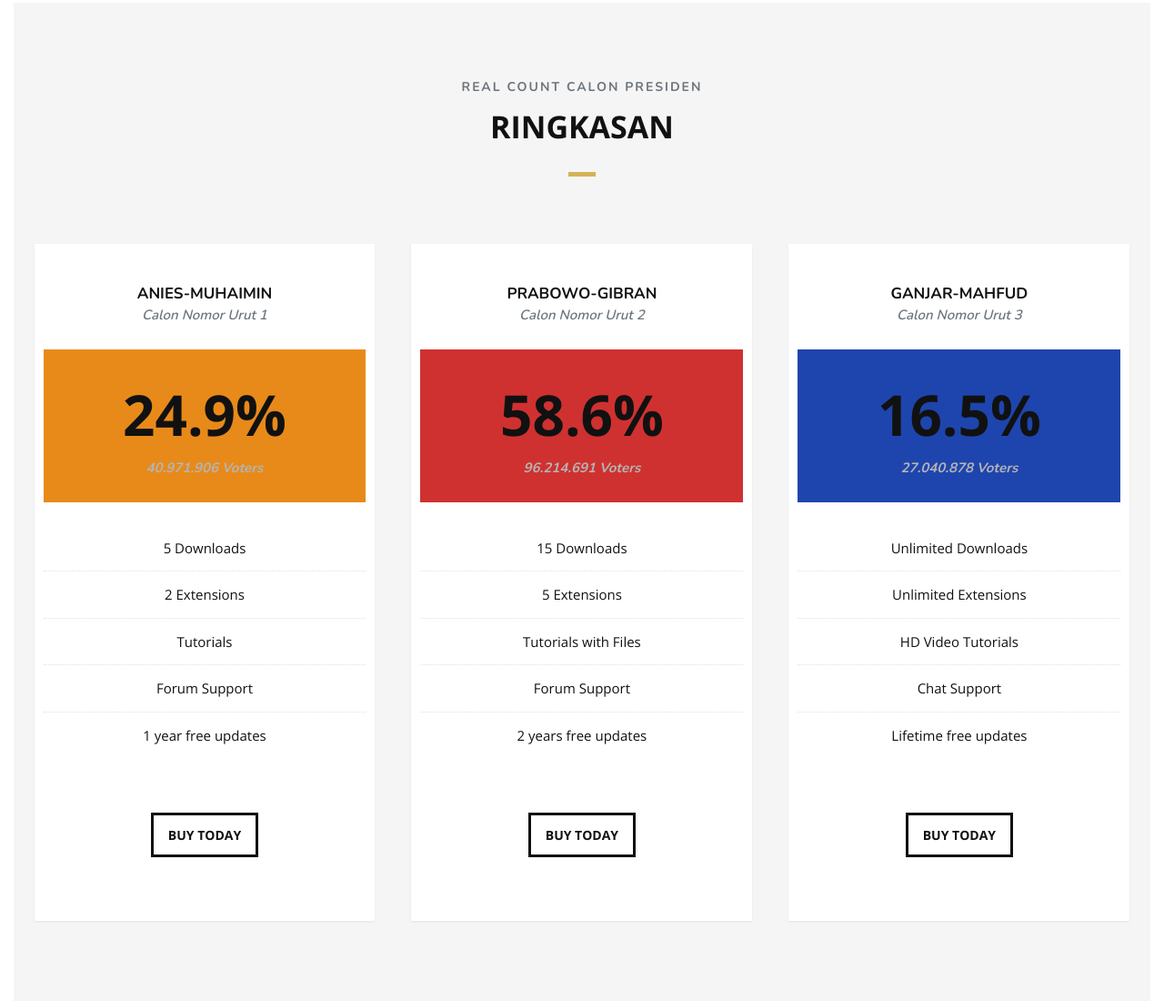
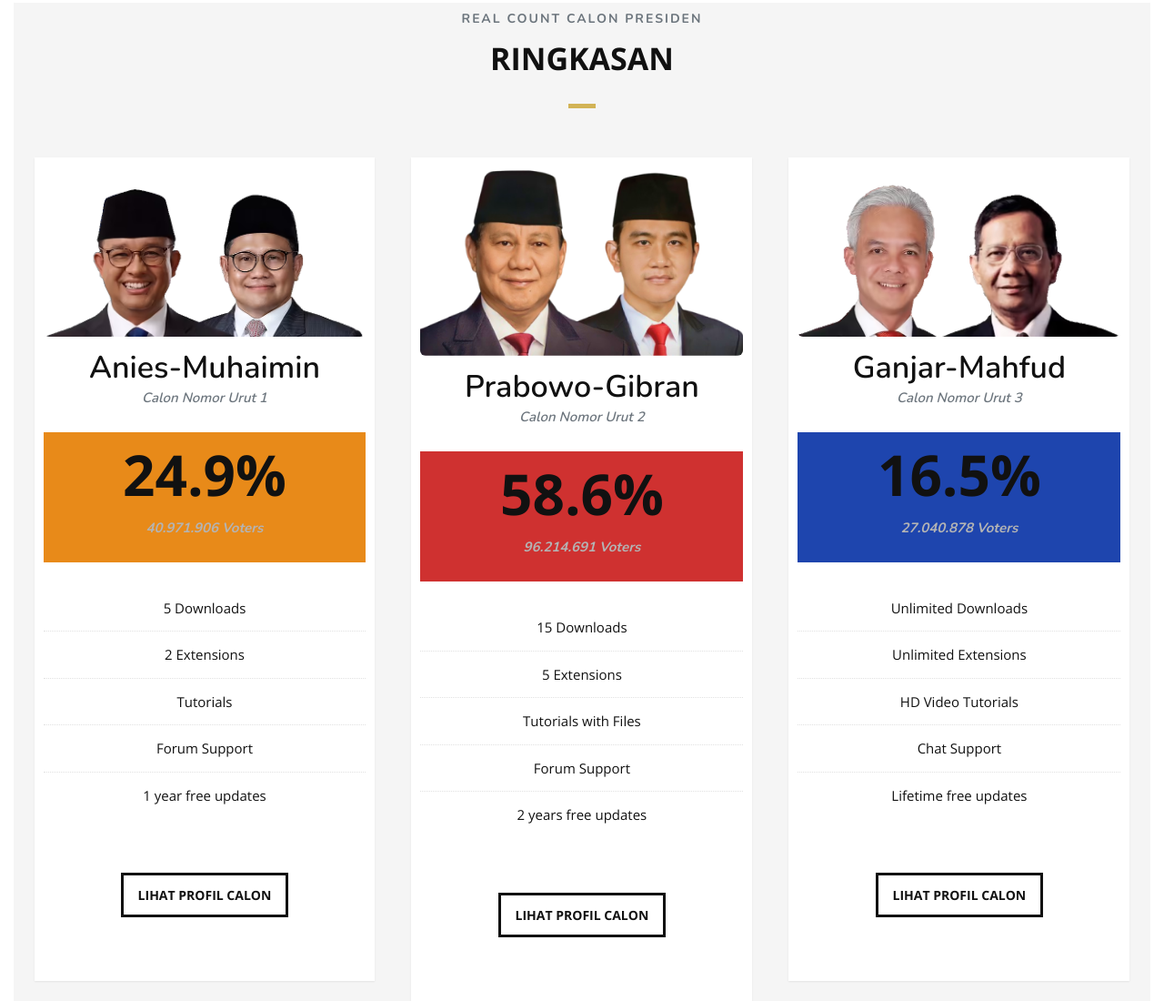
Before and after one commit to KittenDev/tugas-ui, a plain HTML site: page index.html in a window 1280 px wide. Shown: the part 598-1698 px from the top of the page at 91% size. Drawn offline with nearby package versions, Linux system fonts and the light colour scheme.

Commit message:
update home

```diff
--- a/index.html
+++ b/index.html
@@ -103,18 +103,21 @@
     <main id="content">
 
         <!--Pricing Tables-->
-        <section id="pricing" class="secondary-color text-center scrollto clearfix ">
+    <section id="pricing" class="secondary-color text-center scrollto clearfix no-padding-top">
         <div class="row clearfix">
 
             <div class="section-heading">
-                    <h3>REAL COUNT CALON PRESIDEN</h3>
-                    <h2 class="section-title">RINGKASAN</h2>
+                <h3 class="animated fadeInUp">REAL COUNT CALON PRESIDEN</h3>
+                <h2 class="section-title animated fadeInUp">RINGKASAN</h2>
             </div>
 
             <!--Pricing Block-->
             <div class="pricing-block anies col-3 wow fadeInUp" data-wow-delay="0.4s">
                 <div class="pricing-block-content anies">
-                        <h3>Anies-Muhaimin</h3>
+                    <div class="text-center">
+                        <img src="images/anies-cakimin.png" class="rounded" alt="...">
+                    </div>
+                    <h2 class="pb-0"><b>Anies-Muhaimin</b></h2>
                     <p class="pricing-sub">Calon Nomor Urut 1</p>
                     <div class="pricing">
                         <div class="price"><span></span>24.9%</div>
@@ -127,7 +130,7 @@
                         <li>Forum Support</li>
                         <li>1 year free updates</li>
                     </ul>
-                        <a href="#" class="button">BUY TODAY</a>
+                    <a href="profil/profil-calon.html" class="button">LIHAT PROFIL CALON</a>
                 </div>
             </div>
             <!--End Pricing Block-->
@@ -135,7 +138,10 @@
             <!--Pricing Block-->
             <div class="pricing-block prabowo col-3 wow fadeInUp" data-wow-delay="0.6s">
                 <div class="pricing-block-content">
-                        <h3>Prabowo-Gibran</h3>
+                    <div class="text-center">
+                        <img src="images/prabowo-gibran2.png" class="rounded" alt="...">
+                    </div>
+                    <h2 class="pb-0"><b>Prabowo-Gibran</b></h2>
                     <p class="pricing-sub">Calon Nomor Urut 2</p>
                     <div class="pricing">
                         <div class="price"><span></span>58.6%</div>
@@ -148,7 +154,7 @@
                         <li>Forum Support</li>
                         <li>2 years free updates</li>
                     </ul>
-                        <a href="#" class="button">BUY TODAY</a>
+                    <a href="profil/profil-calon.html" class="button">LIHAT PROFIL CALON</a>
                 </div>
             </div>
             <!--End Pricing Block-->
@@ -156,7 +162,10 @@
             <!--Pricing Block-->
             <div class="pricing-block ganjar col-3 wow fadeInUp" data-wow-delay="0.8s">
                 <div class="pricing-block-content">
-                        <h3>Ganjar-Mahfud</h3>
+                    <div class="text-center">
+                        <img src="images/ganjar-mahfud.png" class="rounded" alt="...">
+                    </div>
+                    <h2 class="pb-0"><b>Ganjar-Mahfud</b></h2>
                     <p class="pricing-sub">Calon Nomor Urut 3</p>
                     <div class="pricing">
                         <div class="price"><span></span>16.5%</div>
@@ -169,7 +178,7 @@
                         <li>Chat Support</li>
                         <li>Lifetime free updates</li>
                     </ul>
-                        <a href="#" class="button">BUY TODAY</a>
+                    <a href="profil/profil-calon.html" class="button">LIHAT PROFIL CALON</a>
                 </div>
             </div>
             <!--End Pricing Block-->
```
Lines whose indentation alone changed are shown as unchanged.
